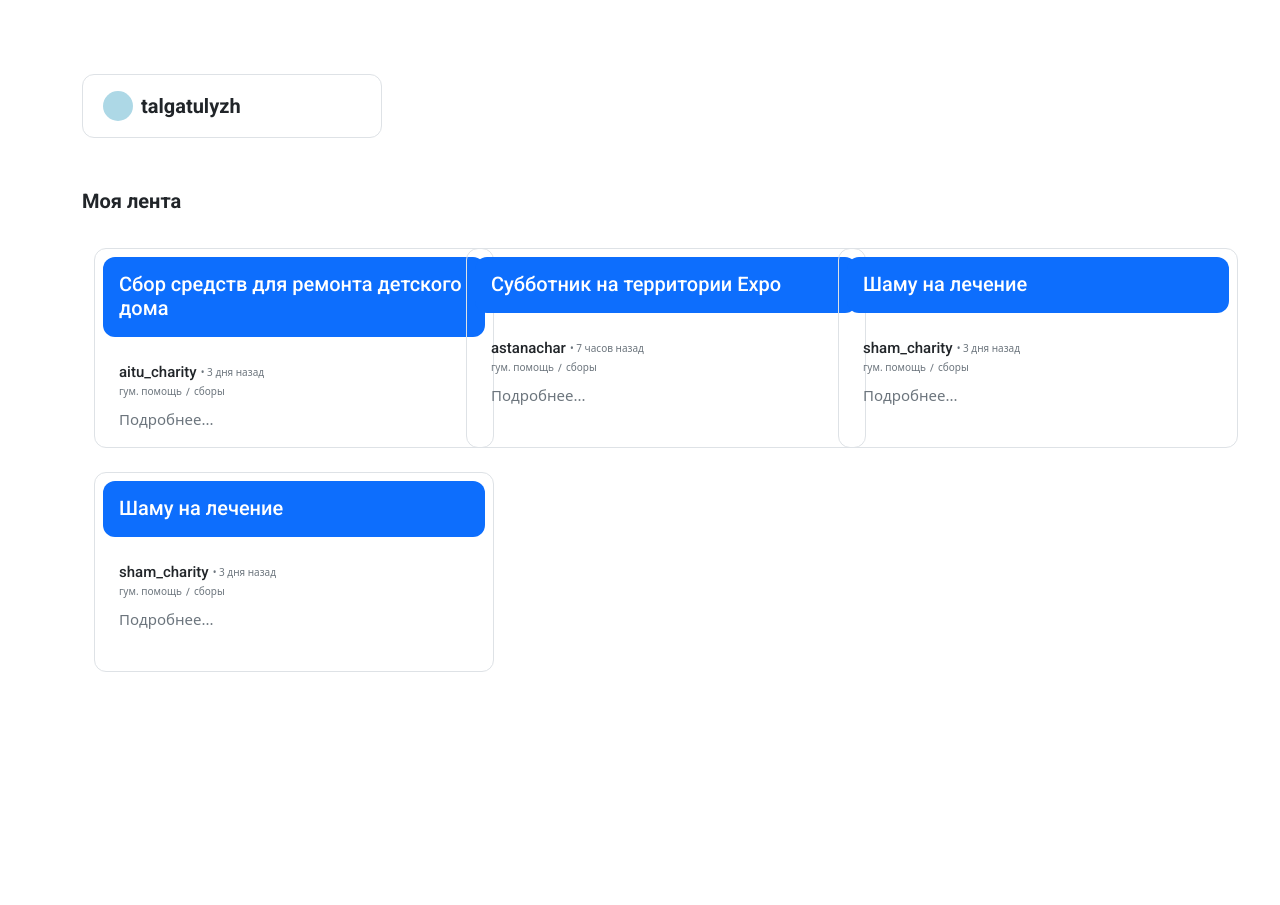
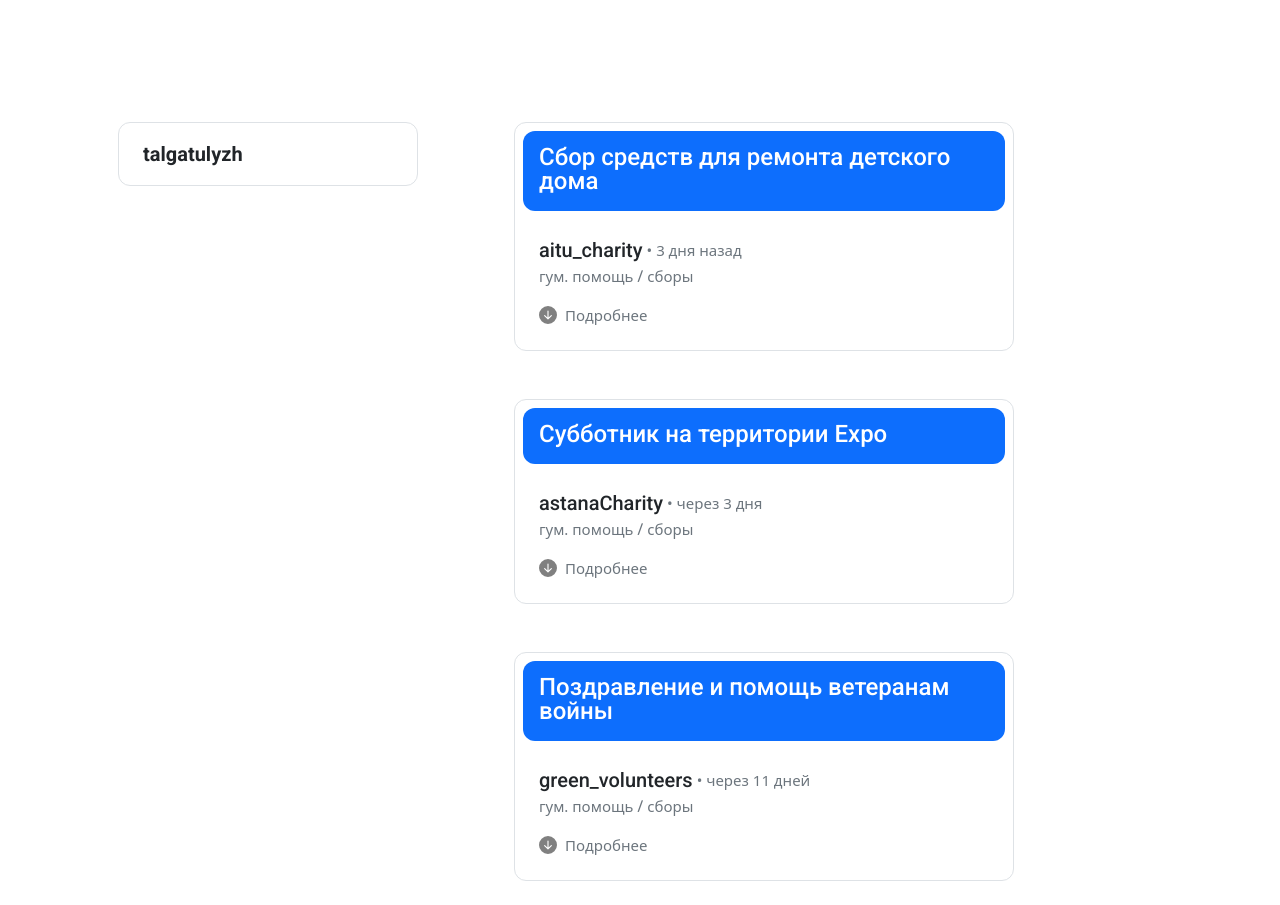
Before and after one commit to qairym-hub/qairym-web, a Next.js app: page /home in a window 1280 px wide. Before the commit the page ends 800 px from the top, so only its background shows below. Built offline with nearby package versions, Linux system fonts and the light colour scheme.

Commit message:
Рефакторинг кода

```diff
--- a/src/pages/home/components/PostCard.tsx
+++ b/src/pages/home/components/PostCard.tsx
@@ -1,49 +1,59 @@
-import moment from 'moment'
-import "moment/locale/ru"
-import React, { useState } from 'react'
-import { Badge } from 'react-bootstrap'
-import * as Icon from 'react-bootstrap-icons'
-import { User } from '../../../services/types'
+import moment from "moment";
+import "moment/locale/ru";
+import React, { useState } from "react";
+import { Badge } from "react-bootstrap";
+import * as Icon from "react-bootstrap-icons";
+import { User } from "../../../services/types";
 
-const lorem_text = "Lorem Ipsum is simply dummy text of the printing and typesetting industry.\n\nLorem Ipsum has been the industry's standard dummy text ever since the 1500s, when an unknown printer took a galley of type and scrambled it to make a type specimen book.  software like Aldus PageMaker including versions of Lorem Ipsum."
+const lorem_text =
+    "Lorem Ipsum is simply dummy text of the printing and typesetting industry.\n\nLorem Ipsum has been the industry's standard dummy text ever since the 1500s, when an unknown printer took a galley of type and scrambled it to make a type specimen book.  software like Aldus PageMaker including versions of Lorem Ipsum.";
 
 interface PostCardProps {
-    user: User,
-    title: string,
-    text: string,
-    links: string[],
-    date: string,
-    bg?: string
+    user: User;
+    title: string;
+    text: string;
+    links: string[];
+    date: string;
+    bg?: string;
 }
 
-const PostCard: React.FunctionComponent<PostCardProps> = (
-    {
+const PostCard: React.FunctionComponent<
+    PostCardProps
+> = ({
     user,
     title,
     text,
     links,
     date,
-        bg = 'white'
-    }
-) => {
-    const [open, setOpen] = useState<boolean>(false)
+    bg = "white",
+}) => {
+    const [open, setOpen] =
+        useState<boolean>(false);
 
     const getRelativeDate = (date: string) => {
-        moment()
-        return moment(date, "DD.MM.YYYY").fromNow()
-    }
+        moment();
+        return moment(
+            date,
+            "DD.MM.YYYY"
+        ).fromNow();
+    };
 
     return (
         <>
             <div
-                style={{ minHeight: "200px", width: "400px" }}
+                style={{
+                    minHeight: "200px",
+                    width: "500px",
+                }}
                 className="border rounded-extra"
             >
                 <div className="mb-3 p-2">
                     <div className="bg-primary text-white rounded-extra p-3">
                         <span
-                            style={{ lineHeight: "0" }}
-                            className="text-roboto-500 fs-5"
+                            style={{
+                                lineHeight: "0",
+                            }}
+                            className="text-roboto-500 fs-4"
                         >
                             {title}
                         </span>
@@ -52,33 +62,46 @@ const PostCard: React.FunctionComponent<PostCardProps> = (
                 <div className="px-4">
                     <div className="d-flex align-items-center mt-2">
                         <span
-                            style={{ fontSize: "15px" }}
+                            style={{
+                                fontSize: "20px",
+                            }}
                             className="text-roboto-500"
                         >
                             {user.username}
                         </span>
                         <span
-                            style={{ fontSize: "10px" }}
+                            style={{
+                                fontSize: "15px",
+                            }}
                             className="text-muted mx-1"
                         >
-                            • {getRelativeDate(date)}
+                            •{" "}
+                            {getRelativeDate(
+                                date
+                            )}
                         </span>
                     </div>
                     <div className="d-flex align-items-start">
                         <span
-                            style={{ fontSize: "10px" }}
+                            style={{
+                                fontSize: "15px",
+                            }}
                             className="text-muted"
                         >
                             гум. помощь
                         </span>
                         <span
-                            style={{ fontSize: "10px" }}
+                            style={{
+                                fontSize: "15px",
+                            }}
                             className="text-roboto-500 text-muted mx-1"
                         >
                             /
                         </span>
                         <span
-                            style={{ fontSize: "10px" }}
+                            style={{
+                                fontSize: "15px",
+                            }}
                             className="text-muted"
                         >
                             сборы
@@ -86,16 +109,21 @@ const PostCard: React.FunctionComponent<PostCardProps> = (
                     </div>
                 </div>
                 <div className="px-4 pb-3">
-                    {open ? (
+                    {open && (
                         <div>
                             <p
-                                style={{ whiteSpace: "pre-line" }}
+                                style={{
+                                    whiteSpace:
+                                        "pre-line",
+                                }}
                                 className="mt-2"
                             >
-                                {lorem_text} {text}
+                                {lorem_text}{" "}
+                                {text}
                             </p>
                             <div>
-                                {links.map((link) => {
+                                {links.map(
+                                    (link) => {
                                         return (
                                             <div className="d-flex align-items-center">
                                                 <Icon.Link45deg
@@ -104,50 +132,71 @@ const PostCard: React.FunctionComponent<PostCardProps> = (
                                                 />
                                                 <div className="d-inline mx-1"></div>
                                                 <span
-                                                style={{ fontSize: "15px", cursor: "pointer" }}
+                                                    style={{
+                                                        fontSize:
+                                                            "15px",
+                                                        cursor: "pointer",
+                                                    }}
                                                     className="text-primary text-roboto-500"
                                                 >
-                                                {link}
+                                                    {
+                                                        link
+                                                    }
                                                 </span>
                                             </div>
-                                    )
-                                })}
+                                        );
+                                    }
+                                )}
                             </div>
-                            <div className="mt-3">
-                                <span>
-                                    <Icon.ArrowsCollapse
-                                        color='gray'
-                                        size="15"
+                        </div>
+                    )}
+                </div>
+
+                <div
+                    style={{
+                        cursor: "pointer",
+                    }}
+                    className=" text-muted px-4"
+                    onClick={() => setOpen(!open)}
+                >
+                    {open ? (
+                        <div className="d-flex align-items-center pb-4">
+                            <Icon.ArrowUpCircleFill
+                                color="gray"
+                                size="18"
                             />
-                                </span>
                             <div className="d-inline mx-1"></div>
                             <span
-                                    style={{ fontSize: "15px", cursor: "pointer" }}
-                                    className="text-muted"
-                                    onClick={() => setOpen(false)}
+                                style={{
+                                    fontSize:
+                                        "15px",
+                                    cursor: "pointer",
+                                }}
                             >
                                 Свернуть
                             </span>
                         </div>
-                        </div>
                     ) : (
-                        <div
-                            style={{ cursor: "pointer" }}
-                            className="text-muted mt-2"
+                        <div className="d-flex align-items-center pb-4">
+                            <Icon.ArrowDownCircleFill
+                                color="gray"
+                                size="18"
+                            />
+                            <div className="d-inline mx-1"></div>
+                            <span
+                                style={{
+                                    fontSize:
+                                        "15px",
+                                }}
                             >
-                            <span
-                                style={{ fontSize: "15px" }}
-                                className=""
-                                onClick={() => setOpen(true)}
-                            >
-                                Подробнее...
+                                Подробнее
                             </span>
                         </div>
                     )}
                 </div>
             </div>
         </>
-    )
-}
+    );
+};
 
-export default PostCard
+export default PostCard;
--- a/src/pages/home/components/UserCard.tsx
+++ b/src/pages/home/components/UserCard.tsx
@@ -1,7 +1,7 @@
 import React from 'react'
 import * as Icon from 'react-bootstrap-icons'
 
-import { CircleActionButton } from '../../../components'
+import { CircleActionButton, DefaultButton } from '../../../components'
 
 interface UserCardProps {
     photoUrl?: string,
@@ -19,33 +19,33 @@ const UserCard: React.FunctionComponent<UserCardProps> = (
         <>
             <div
                 style={{ width: "300px", paddingLeft: "20px", paddingRight: "20px" }}
-                className="d-flex border rounded-extra py-3"
+                className="border rounded-extra py-3"
             >
                 <div
-                    style={{ flex: "70%", }}
-                    className="d-flex align-items-center"
+                    className=""
                 >
+                    {/*
                     <div style={{ borderRadius: "50%", aspectRatio: "1/1", height: "100%", background: "lightblue" }}>
 
-                    </div>
-                    <span className="text-roboto-700 fs-5 mx-2">
+                    </div>*/}
+                    <span className="text-roboto-700 fs-5 px-1">
                         {username}
                     </span>
                 </div>
 
                 <div
-                    style={{ flex: "30%" }}
-                    className="d-flex align-items-center justify-content-end"
+                    className="d-flex flex-column justify-content-around"
                 >
-                    <div>
-
-                    </div>
-                    <div className="mx-1">
-
-                    </div>
-                    <div>
-
-                    </div>
+                        {/* <div className="d-inline">
+                        <DefaultButton
+                            text="Button"
+                        />
+                        </div>
+                        <div className="d-inline">
+                        <DefaultButton
+                            text="Button"
+                        />
+                        </div> */}
                 </div>
             </div>
         </>
--- a/src/pages/home/index.tsx
+++ b/src/pages/home/index.tsx
@@ -1,7 +1,53 @@
-import React from 'react'
-import { Container, Row, Col } from 'react-bootstrap'
-import PostCard from './components/PostCard'
-import UserCard from './components/UserCard'
+import React from "react";
+import {
+    Container,
+    Row,
+    Col,
+} from "react-bootstrap";
+import PostCard from "./components/PostCard";
+import UserCard from "./components/UserCard";
+
+const posts = [
+    {
+        user: {
+            username: "aitu_charity",
+            photo_url: "",
+            location: "Nur-Sultan",
+        },
+        title: "Сбор средств для ремонта детского дома",
+        text: "",
+        links: [
+            "t.me/charity_meeting",
+            "instagram.com/char_meet",
+        ],
+        date: "25.04.2022",
+    },
+    {
+        user: {
+            username: "astanaCharity",
+            photo_url: "",
+            location: "Nur-Sultan",
+        },
+        title: "Субботник на территории Expo",
+        text: "",
+        links: [
+            "t.me/astanachari",
+            "instagram.com/ast.charity",
+        ],
+        date: "01.05.2022",
+    },
+    {
+        user: {
+            username: "green_volunteers",
+            photo_url: "",
+            location: "Nur-Sultan",
+        },
+        title: "Поздравление и помощь ветеранам войны",
+        text: "",
+        links: ["t.me/greenvols"],
+        date: "09.05.2022",
+    },
+];
 
 const HomePage: React.FunctionComponent = () => {
     return (
@@ -11,80 +57,58 @@ const HomePage: React.FunctionComponent = () => {
                 className=""
             >
                 <Container>
-                    <div className="my-4">
+                    {/* <div className="my-4">
+                        <Container>
+                            <UserCard username="talgatulyzh" />
+                        </Container>
+                    </div> */}
+                    <div className="mt-5">
+                        <Container className="d-flex justify-content-start">
+                            <Row>
+                                <Col>
+                                    <Container>
+                                        <Col className="pt-4 p-absolute">
                                             <UserCard
                                                 username="talgatulyzh"
                                             />
-                    </div>
-                    <div className="mt-5">
-                        <p className="text-roboto-700 fs-5 mb-2">Моя лента</p>
-                        <div>
+                                        </Col>
+                                    </Container>
+                                </Col>
+                                <Col>
                                     <Container>
-                                <Row lg={3}>
-                                    <Col className="mt-4">
+                                        {posts.map((post) => {
+                                                return (
+                                                    <Col className="p-4">
                                                         <PostCard
-                                            user={{
-                                                username: 'aitu_charity',
-                                                photo_url: 'none',
-                                                location: 'Nur-Sultan'
-                                            }}
-                                            title="Сбор средств для ремонта детского дома"
-                                            text="Тело"
-                                            links={["t.me/charity_meeting", "instagram.com/char_meet"]}
-                                            date={"25.04.2022"}
-                                            bg="#DAE5D0"
+                                                            user={
+                                                                post.user
+                                                            }
+                                                            title={
+                                                                post.title
+                                                            }
+                                                            text={
+                                                                post.text
+                                                            }
+                                                            links={
+                                                                post.links
+                                                            }
+                                                            date={
+                                                                post.date
+                                                            }
                                                         />
                                                     </Col>
-                                    <Col className="mt-4">
-                                        <PostCard
-                                            user={{
-                                                username: 'astanachar',
-                                                photo_url: 'none',
-                                                location: 'Nur-Sultan'
-                                            }}
-                                            title="Субботник на территории Expo"
-                                            text="Тело"
-                                            links={["t.me/charity_meeting"]}
-                                            date={"28.04.2022"}
-                                            bg="#E4D1B9"
-                                        />
-                                    </Col>
-                                    <Col className="mt-4">
-                                        <PostCard
-                                            user={{
-                                                username: 'sham_charity',
-                                                photo_url: 'none',
-                                                location: 'Nur-Sultan'
-                                            }}
-                                            title="Шаму на лечение"
-                                            text="Тело"
-                                            links={["t.me/charity_meeting"]}
-                                            date={"25.04.2022"}
-                                            bg="#BAABDA"
-                                        />
-                                    </Col>
-                                    <Col className="mt-4">
-                                        <PostCard
-                                            user={{
-                                                username: 'sham_charity',
-                                                photo_url: 'none',
-                                                location: 'Nur-Sultan'
-                                            }}
-                                            title="Шаму на лечение"
-                                            text="Тело"
-                                            links={["t.me/charity_meeting"]}
-                                            date={"25.04.2022"}
-                                            bg="#BAABDA"
-                                        />
+                                                );
+                                            }
+                                        )}
+                                    </Container>
                                 </Col>
                             </Row>
                         </Container>
                     </div>
-                    </div>
                 </Container>
             </div>
         </>
-    )
-}
+    );
+};
 
-export default HomePage
+export default HomePage;
```
Lines whose indentation alone changed are shown as unchanged.
